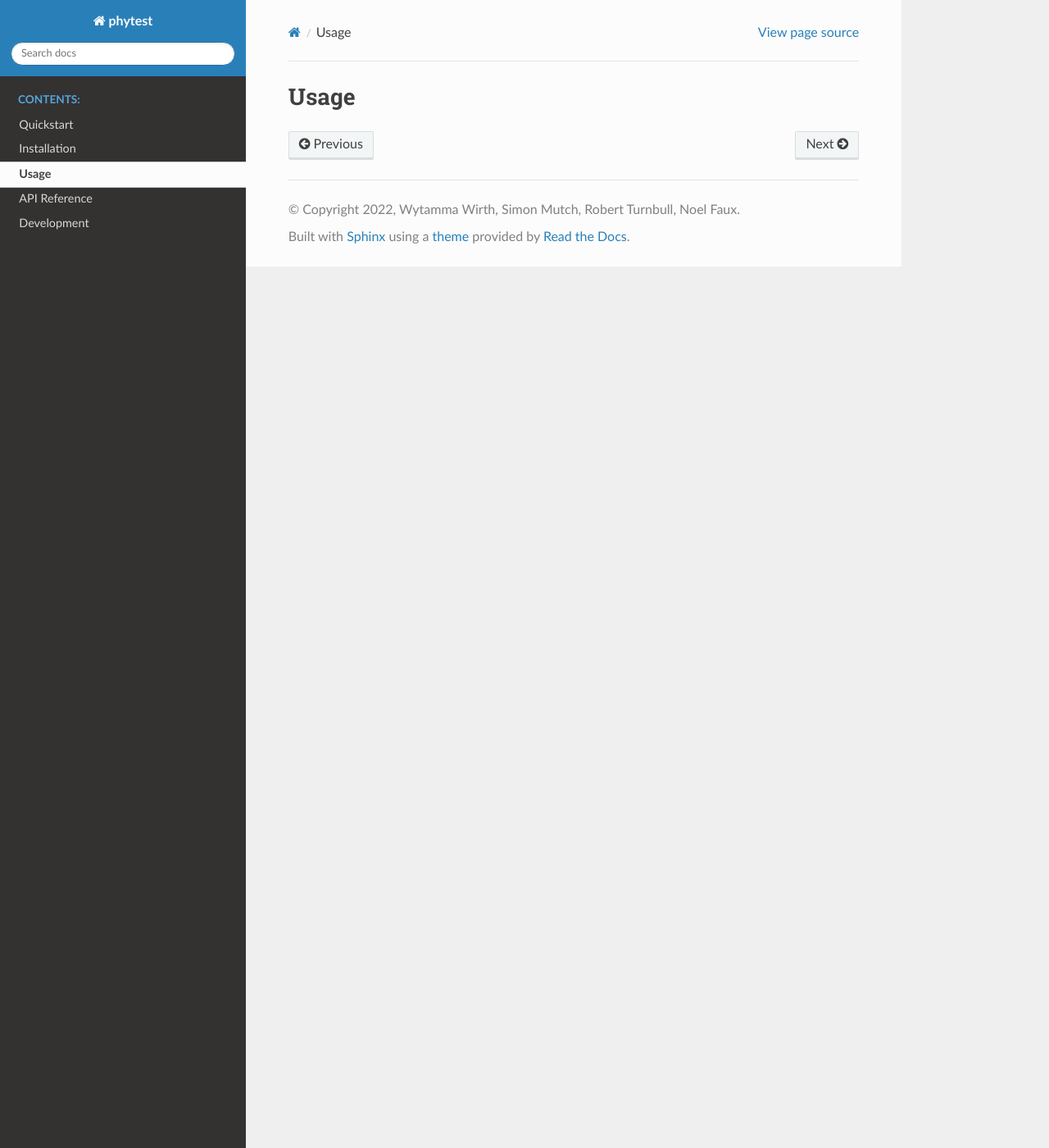
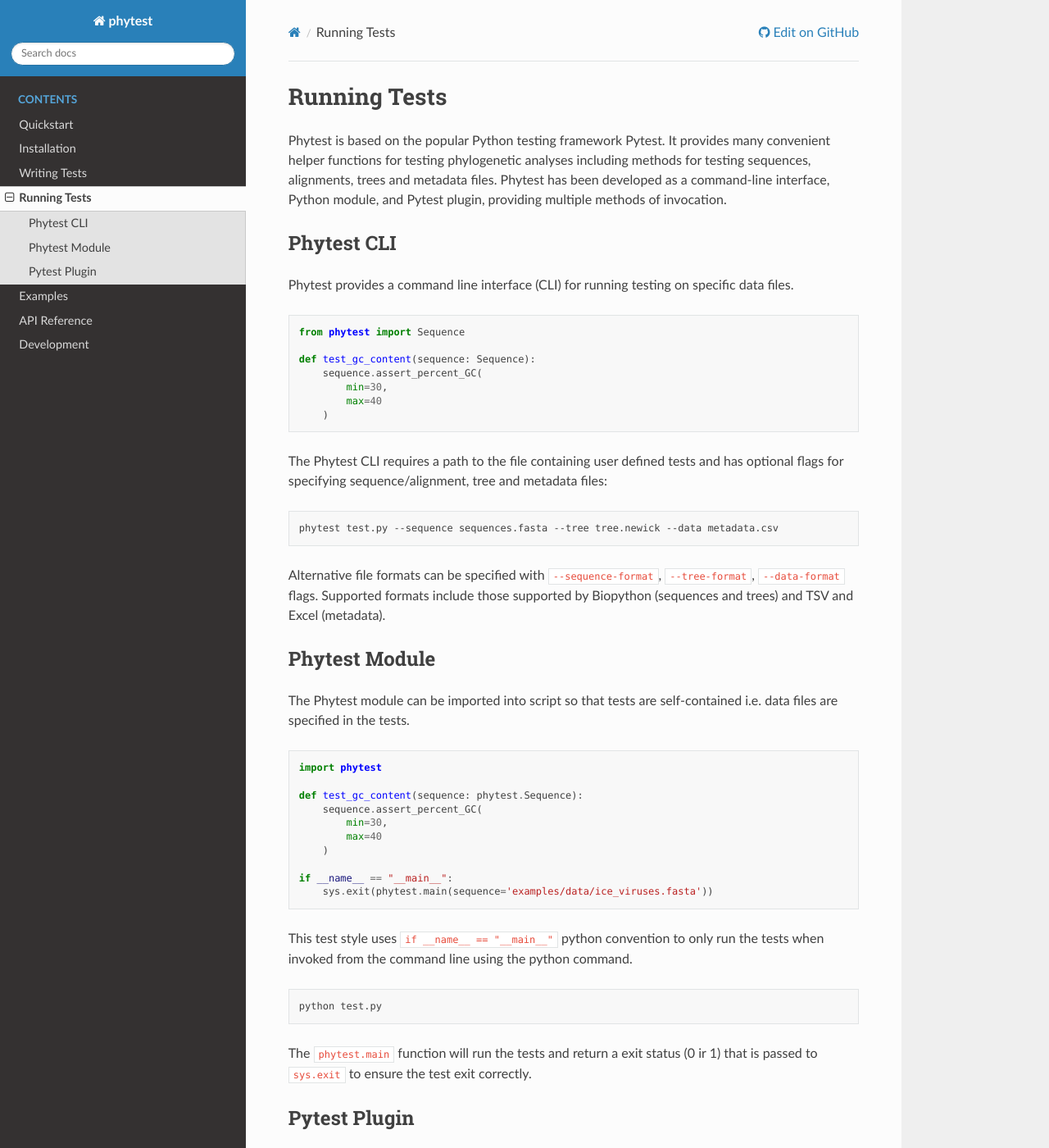
Before and after one commit to phytest-devs/phytest, a Sphinx documentation site: the page built from docs/usage.rst, in a window 1280 px wide and 1400 px high. Shown: the whole window at 82% size. Built offline with Sphinx 7.4.7 and the Read the Docs theme 2.0.0, drawn with Linux system fonts in a browser that asks for light colours; some of the changed text lies outside the part shown.

Commit message:
:memo: Update docs

```diff
--- a/README.rst
+++ b/README.rst
@@ -123,7 +123,8 @@
         for tip in tips:
             assert tip.branch_length < cut_off, f"Outlier tip '{tip.name}' (branch length = {tip.branch_length})!"
 
-
+Running Phytest
+################
 
 We can then run these test on our data with :code:`phytest`:
 
--- a/docs/conf.py
+++ b/docs/conf.py
@@ -18,8 +18,10 @@
 # -- Project information -----------------------------------------------------
 
 project = 'phytest'
-copyright = '2022, Wytamma Wirth, Simon Mutch, Robert Turnbull, Noel Faux'
-author = 'Wytamma Wirth, Simon Mutch, Robert Turnbull, Noel Faux'
+copyright = '2022, Wytamma Wirth, Simon Mutch, Robert Turnbull, Sebastian Duchene'
+author = 'Wytamma Wirth, Simon Mutch, Robert Turnbull, Sebastian Duchene'
+
+html_favicon = 'favicon.ico'
 
 # The full version, including alpha/beta/rc tags
 release = '0.1.0'
@@ -41,7 +43,19 @@
     "sphinx.ext.napoleon",
     "sphinx_copybutton",
     "sphinx.ext.autosummary",
+    "sphinx_toolbox.sidebar_links",
+    "sphinx_toolbox.github",
 ]
+
+github_username = 'phytest-devs'
+github_repository = 'phytest'
+
+html_context = {
+    'display_github': True,
+    'github_user': 'phytest-devs',
+    'github_repo': 'phytest',
+    'github_version': 'main/docs/',
+}
 
 # Add any paths that contain templates here, relative to this directory.
 templates_path = ['_templates']
--- a/docs/usage.rst
+++ b/docs/usage.rst
@@ -1,3 +1,70 @@
-============
-Usage
-============
+==============
+Running Tests
+==============
+
+Phytest is based on the popular Python testing framework Pytest.
+It provides many convenient helper functions for testing phylogenetic analyses including methods for testing sequences, alignments, trees and metadata files.
+Phytest has been developed as a command-line interface, Python module, and Pytest plugin, providing multiple methods of invocation.
+
+Phytest CLI
+===========
+
+Phytest provides a command line interface (CLI) for running testing on specific data files.
+
+.. code-block:: python
+
+    from phytest import Sequence
+
+    def test_gc_content(sequence: Sequence):
+        sequence.assert_percent_GC(
+            min=30,
+            max=40
+        )
+
+The Phytest CLI requires a path to the file containing user defined tests and has optional flags for specifying sequence/alignment, tree and metadata files:
+
+.. code-block:: bash
+
+    phytest test.py --sequence sequences.fasta --tree tree.newick --data metadata.csv
+
+Alternative file formats can be specified with :code:`--sequence-format`, :code:`--tree-format`, :code:`--data-format` flags.
+Supported formats include those supported by Biopython (sequences and trees) and TSV and Excel (metadata).
+
+Phytest Module
+================
+
+The Phytest module can be imported into script so that tests are self-contained i.e. data files are specified in the tests.
+
+.. code-block:: python
+
+    import phytest
+
+    def test_gc_content(sequence: phytest.Sequence):
+        sequence.assert_percent_GC(
+            min=30,
+            max=40
+        )
+
+    if __name__ == "__main__":
+        sys.exit(phytest.main(sequence='examples/data/ice_viruses.fasta'))
+
+This test style uses :code:`if __name__ == "__main__"` python convention to only run the tests when invoked from the command line using the python command.
+
+.. code-block:: bash
+
+    python test.py
+
+The :code:`phytest.main` function will run the tests and return a exit status (0 ir 1) that is passed to :code:`sys.exit` to ensure the test exit correctly.
+
+
+Pytest Plugin
+================
+
+Phytest can also be used as a Pytest plugin. Simply install Phytest and then run Pytest on the test file with the appropriate flags.
+
+.. code-block:: bash
+
+    pytest test.py --sequence sequences.fasta
+
+.. NOTE::
+   Short hand flags must be capitalised when running Phytest through Pytest e.g. :code:`pytest test.py -S sequences.fasta`
--- a/pyproject.toml
+++ b/pyproject.toml
@@ -34,6 +34,7 @@
 typing-extensions = "^4.1.1"
 pytest-cov = "^3.0.0"
 openpyxl = "^3.0.10"
+sphinx-toolbox = "^3.1.2"
 
 [build-system]
 requires = ["poetry-core>=1.0.0"]
```
Also changed, not shown: docs/examples.rst (added, +44 -0 lines), docs/index.rst (+11 -2 lines), docs/installation.rst (+19 -0 lines), docs/reference.rst (+12 -7 lines), docs/testFiles.rst (added, +227 -0 lines), docs/favicon.ico (added), 3 other files.
